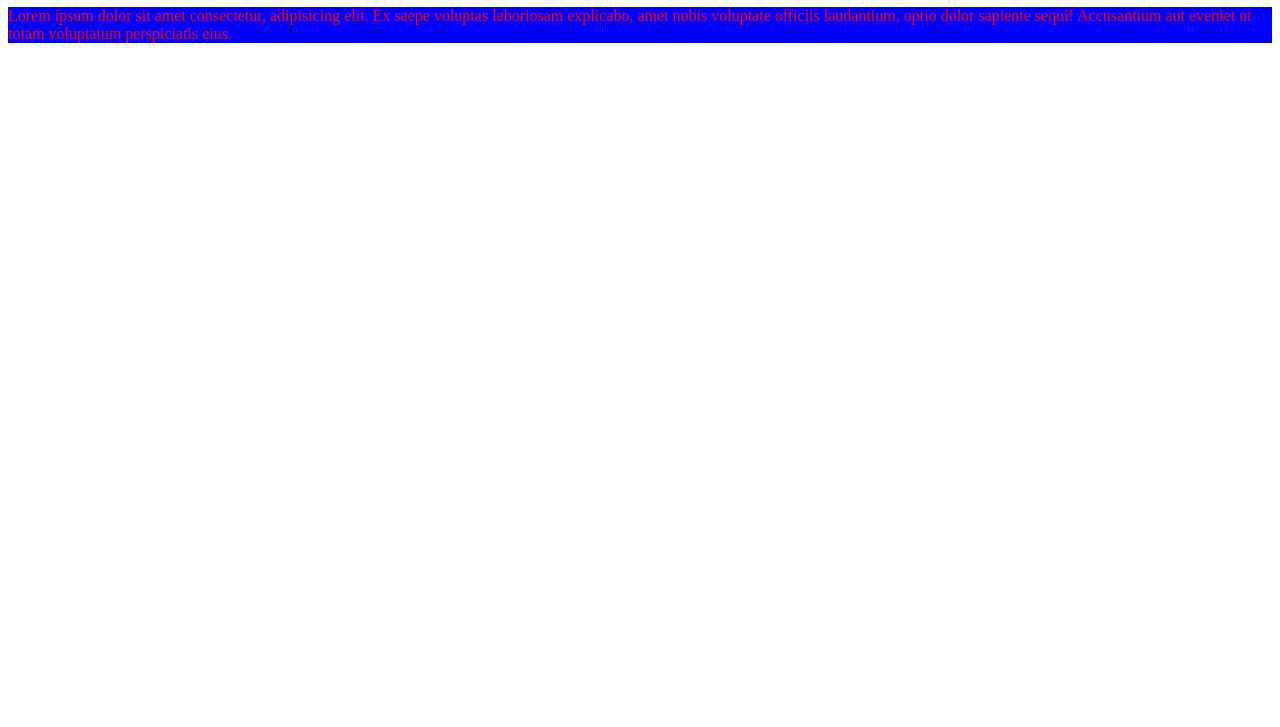
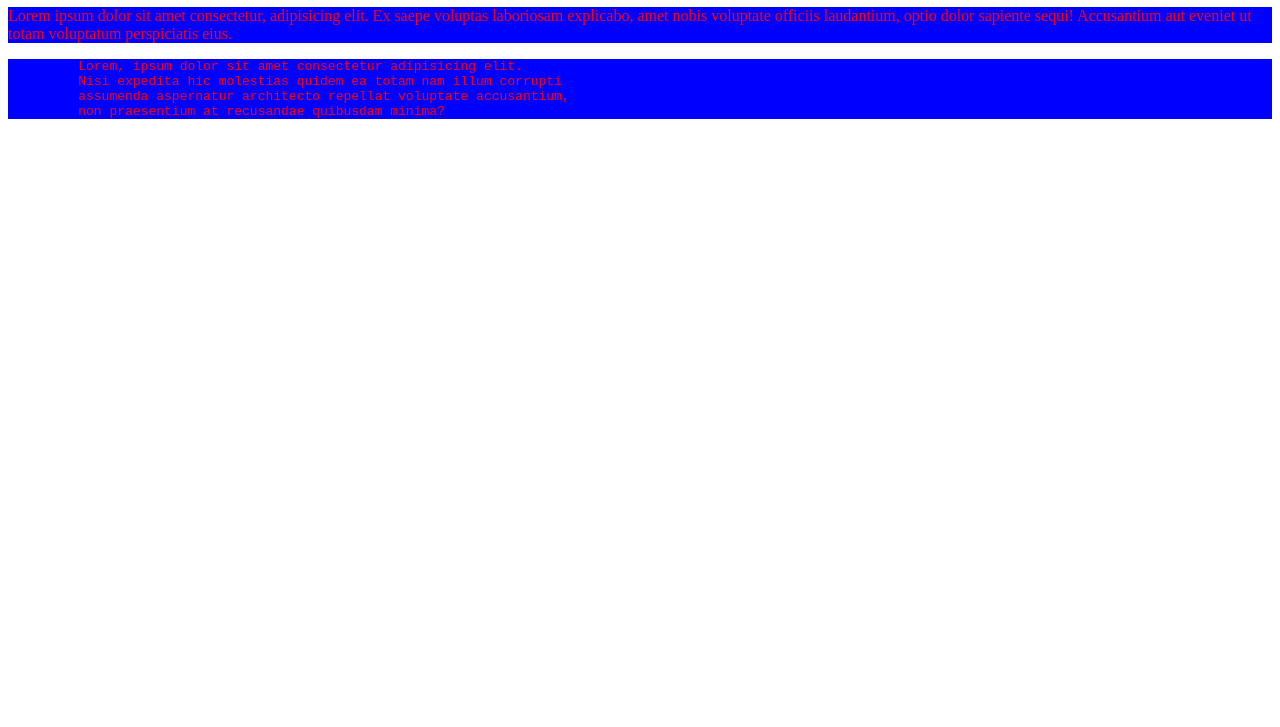
Before and after one commit to MrYashwanth/HTML, a plain HTML site: page Attributes.html in a window 1280 px wide. Shown: the part 73-800 px from the top of the page. Drawn offline with Linux system fonts and the light colour scheme.

Commit message:
Update Attributes.html

```diff
--- a/Attributes.html
+++ b/Attributes.html
@@ -12,5 +12,10 @@
         Ex saepe voluptas laboriosam explicabo, amet nobis voluptate officiis
         laudantium, optio dolor sapiente sequi!
         Accusantium aut eveniet ut totam voluptatum perspiciatis eius.</p>
+    <pre style="color: red;background-color: blue;">
+         Lorem, ipsum dolor sit amet consectetur adipisicing elit.
+         Nisi expedita hic molestias quidem ea totam nam illum corrupti
+         assumenda aspernatur architecto repellat voluptate accusantium,
+         non praesentium at recusandae quibusdam minima?</pre>
 </body>
 </html>
```
